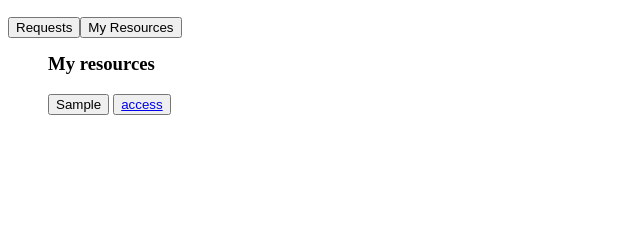
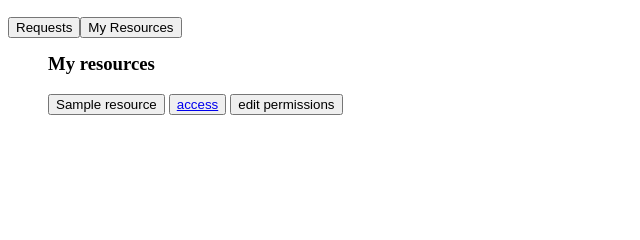
Before and after one commit to anastasiaslobodyanik/PSE, a Django app: template Implementierung/ResearchEnvironment/AuthorizationManagement/templates/AuthorizationManagement/my-resources.html in a window 1280 px wide. Shown: the part 323-563 px from the top of the page, without its empty margins (0-640 px from the left). Run offline with Django 3.2, Linux system fonts and the light colour scheme; the template is opened without the code that fills it: most values are stand-ins (such as "Sample title", 1, 10 or a date in 2020).

Commit message:
fixed email problem
-added edit permissions button

```diff
--- /dev/null
+++ b/Implementierung/ResearchEnvironment/AuthorizationManagement/templates/AuthorizationManagement/access-resource-mail.txt
@@ -0,0 +1 @@
+{{user.username}} requested for permission to access your {{resource.name}} resource
--- a/Implementierung/ResearchEnvironment/AuthorizationManagement/templates/AuthorizationManagement/my-resources.html
+++ b/Implementierung/ResearchEnvironment/AuthorizationManagement/templates/AuthorizationManagement/my-resources.html
@@ -6,12 +6,19 @@
 		<h3>My resources</h3>
 			{% for resource in resource_list %}
 						<p>
-			<form action="resources/{{resource.id}}">
-				<input type="submit" value={{resource.name}}>
+<!--				<form action="resources/{{resource.id}}">
+				<input type="submit" value={{resource.name}}> -->
+		<button type="button" onclick="window.location.href='resources/{{resource.id}}'">
+				{{resource.name}}
+			</button>
 						    <button>
 					    <a href="../resources/{{Resource.name}}.txt"download>access</a>
 					</button>
-			</form>
+			<!-- 	</form> -->
+
+			<button type="button" onclick="window.location.href='/my-resources/{{resource.id}}-edit-users-permissions'">
+				edit permissions
+			</button>
 			</p>
 
             {% endfor %}
--- a/Implementierung/ResearchEnvironment/AuthorizationManagement/urls.py
+++ b/Implementierung/ResearchEnvironment/AuthorizationManagement/urls.py
@@ -20,7 +20,7 @@ urlpatterns = [
     re_path(r'^my-resources/$', views.MyResourcesView.as_view(), name = 'my resources' ),
     # re_path(r'^profile/handle/$', views.ChosenRequestView.as_view(), name = 'handle request'),
     re_path(r'^handle/(?P<pk>\d+)$', views.ChosenRequestsView.as_view(), name='handle request'),
-    re_path(r'^my-resources/(?P<resourceid>\d+)-edit-users-permissions/$', views.PermissionEditingView.as_view(), name='edit permission'),
+    re_path(r'^my-resources/(?P<resourceid>\d+)-edit-users-permissions/$', views.PermissionEditingView.as_view(), name='edit permissions'),
     #     re_path(r'^profile/resources/add_new_resource/$', views.index),
 #     re_path(r'^profile/resources/(?P<resourceID>\w+)_send_deletion_request/$', views.foo),
 
--- a/Implementierung/ResearchEnvironment/ResearchEnvironment/settings.py
+++ b/Implementierung/ResearchEnvironment/ResearchEnvironment/settings.py
@@ -129,3 +129,4 @@ STATIC_URL = '/static/'
 MEDIA_ROOT = os.path.join(BASE_DIR, 'resources')
 MEDIA_URL ='/resources/'
 LOGIN_URL = '/authentification/login'
+EMAIL_BACKEND = 'django.core.mail.backends.console.EmailBackend'
```
Also changed, not shown: Implementierung/ResearchEnvironment/AuthorizationManagement/models.py (+7 -7 lines), Implementierung/ResearchEnvironment/AuthorizationManagement/templates/AuthorizationManagement/access-resource-mail.html (deleted, +0 -12 lines), Implementierung/ResearchEnvironment/AuthorizationManagement/views.py (+6 -1 lines), Implementierung/ResearchEnvironment/AuthorizationManagement/migrations/0003_auto_20180126_1626.py (deleted).
